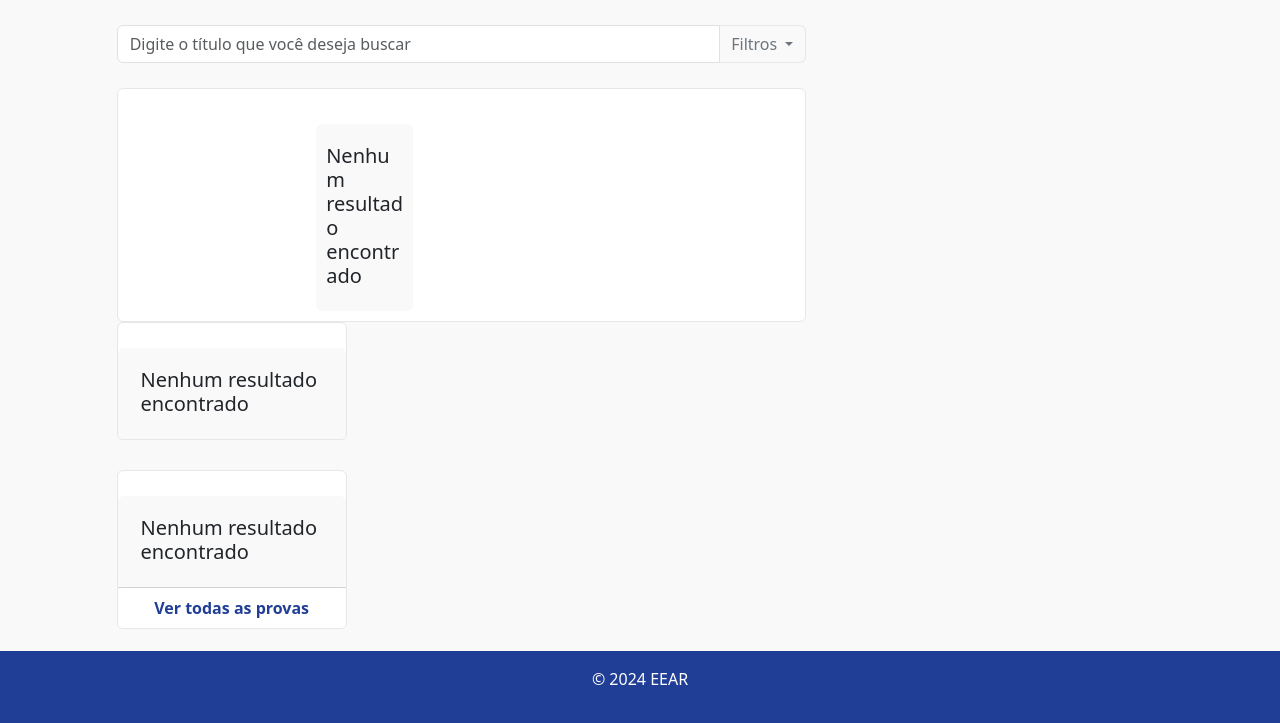
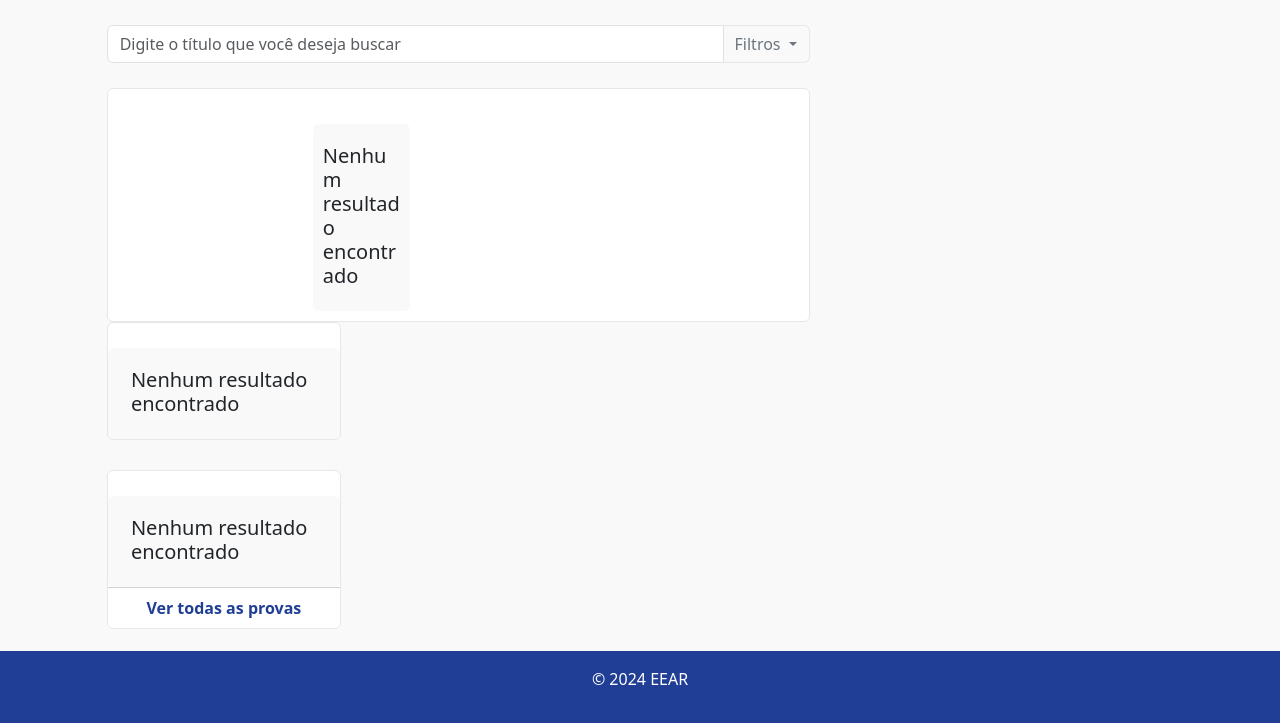
Before and after one commit to manoelcn/eear-backend, a Django app: page / in a window 1280 px wide. Shown: the part 77-800 px from the top of the page. Run offline with Django 5.2, Linux system fonts and the light colour scheme; data that the repository does not hold is empty; some libraries are stand-ins or nearby versions.

Commit message:
ajustando template base

```diff
--- a/app/templates/base.html
+++ b/app/templates/base.html
@@ -15,14 +15,10 @@
 
     {% include 'components/nav.html' %}
 
-    <div class="container-fluid">
-        <div class="row">
-            <main>
-                {% block content %}
-                {% endblock %}
-            </main>
-        </div>
-    </div>
+    <main>
+        {% block content %}
+        {% endblock %}
+    </main>
 
     {% include 'components/footer.html' %}
 
```
